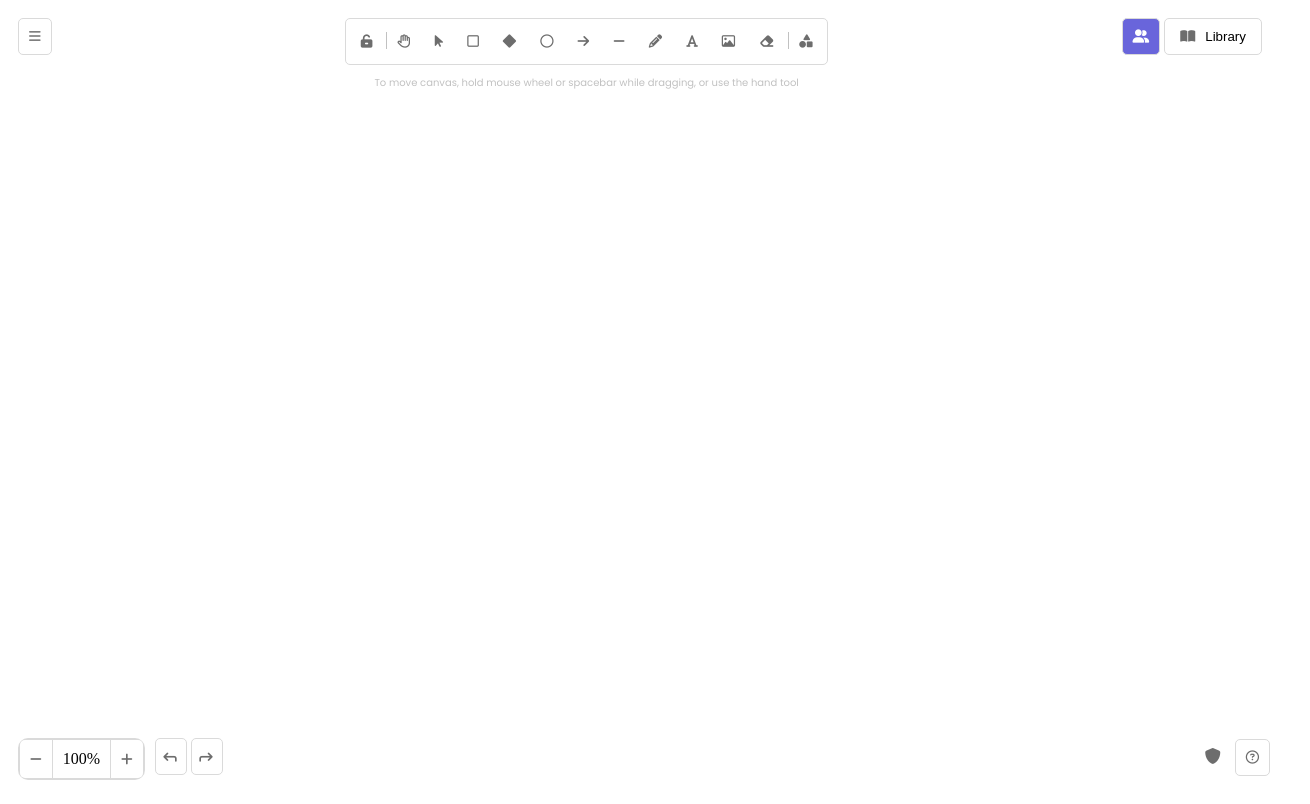
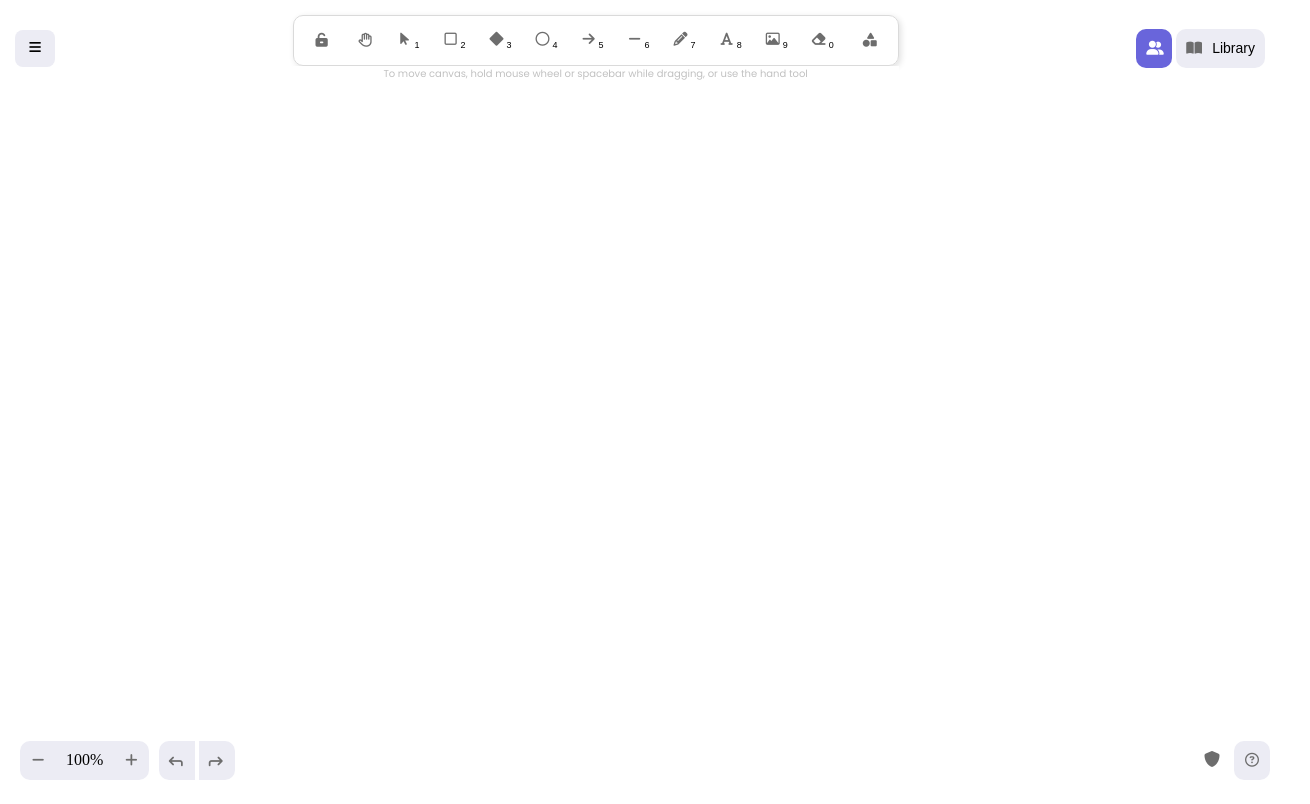
Before and after one commit to kvk98/excalidraw-clone, a plain HTML site: page index.html in a window 1280 px wide. Shown: the whole page, 1310 px wide, since content can reach past the window. Drawn offline with Linux system fonts and the light colour scheme.

Commit message:
my contest2 submission

```diff
--- /dev/null
+++ b/freehand.js
@@ -0,0 +1,22 @@
+// let back = document.getElementById("vamshi");
+// back.innerHTML= "vamhi";
+
+
+const pencil = document.getElementById("pencil");
+
+let isPencilActive = false;
+
+function onPencilClick() {
+    pencil.classList.toggle("active");
+    isPencilActive = !isPencilActive;
+
+    if(isPencilActive) {
+        canvas.style.cursor = "crosshair";
+        canvas.addEventListener("mousedown", onMouseDown);
+    }
+    else {
+        canvas.style.cursor = "auto";
+        canvas.removeEventListener("mousedown", onMouseDown);
+    }
+}
+pencil.addEventListener("click", onPencilClick);
--- a/index.html
+++ b/index.html
@@ -17,7 +17,7 @@
 <body>
     <div class="topbar">
         <div class="topbarMenu">
-            <button><i class="fa-solid fa-bars" style="color: #7f7f7f;"></i></button>
+            <button class="menu"><i class="fa-solid fa-bars"></i></button>
             <!-- <ul class="dropdown">
                 <li><a href="#"><i class="fa-regular fa-folder" style="color: #7f7f7f;"></i>Open</a></li>
                 <li><a href="#"><i class="fa-solid fa-download" style="color: #7f7f7f;"></i>Save to...</a></li>
@@ -51,55 +51,58 @@
         </div>
         <div>
             <div class="topbarTools">
-                <button><i class="fa-solid fa-unlock-keyhole" style="color: #6d6d6d;"></i></i></button>
+                <button class="btn"><i class="fa-solid fa-unlock-keyhole" style="color: #6d6d6d;"></i></i></button>
                 <p class="verticalLine"></p>
-                <button><i class="fa-regular fa-hand" style="color: #6d6d6d;"></i></button>
-                <button><i class="fa-solid fa-arrow-pointer" style="color: #6d6d6d;"></i></button>
-                <button><i class="fa-regular fa-square" style="color: #6d6d6d;"></i></button>
-                <button><i class="fa-solid fa-diamond" style="color: #6d6d6d;"></i></button>
-                <button><i class="fa-regular fa-circle" style="color: #6d6d6d;"></i></button>
-                <button><i class="fa-solid fa-arrow-right" style="color: #6d6d6d;"></i></button>
-                <button><i class="fa-solid fa-minus" style="color: #6d6d6d;"></i></button>
-                <button><i class="fa-solid fa-pencil" style="color: #6d6d6d;"></i></button>
-                <button><i class="fa-solid fa-font" style="color: #6d6d6d;"></i></button>
-                <button><i class="fa-regular fa-image" style="color: #6d6d6d;"></i></button>
-                <button><i class="fa-solid fa-eraser" style="color: #6d6d6d;"></i></button>
+                <button class="btn"><i class="fa-regular fa-hand" style="color: #6d6d6d;"></i></button>
+                <button class="btn"><i class="fa-solid fa-arrow-pointer" style="color: #6d6d6d;"></i><sub>1</sub></button>
+                <button class="btn"><i class="fa-regular fa-square" style="color: #6d6d6d;"></i><sub>2</sub></button>
+                <button class="btn"><i class="fa-solid fa-diamond" style="color: #6d6d6d;"></i><sub>3</sub></button>
+                <button class="btn"><i class="fa-regular fa-circle" style="color: #6d6d6d;"></i><sub>4</sub></button>
+                <button class="btn"><i class="fa-solid fa-arrow-right" style="color: #6d6d6d;"></i><sub>5</sub></button>
+                <button class="btn"><i class="fa-solid fa-minus" style="color: #6d6d6d;"></i><sub>6</sub></button>
+                <button class="btn" id="pencil"><i class="fa-solid fa-pencil" style="color: #6d6d6d;"></i><sub>7</sub></button>
+                <button class="btn"><i class="fa-solid fa-font" style="color: #6d6d6d;"></i><sub>8</sub></button>
+                <button class="btn"><i class="fa-regular fa-image" style="color: #6d6d6d;"></i><sub>9</sub></button>
+                <button class="btn"><i class="fa-solid fa-eraser" style="color: #6d6d6d;"></i><sub>0</sub></button>
                 <p class="verticalLine"></p>
-                <button><i class="fa-solid fa-shapes" style="color: #6d6d6d;"></i></button>
+                <button class="btn"><i class="fa-solid fa-shapes" style="color: #6d6d6d;"></i></button>
             </div>
             <div class="instruction">
                 <p>To move canvas, hold mouse wheel or spacebar while dragging, or use the hand tool</p>
             </div>
         </div>
-        <div class="topbarRightMenu">
-            <button style="background-color: #6965db;"><i class="fa-solid fa-user-group" style="color: white ;background-color: #6965db;"></i></button>
-            <button>
-                <p><i class="fa-solid fa-book-open" style="color: #6d6d6d;"></i>Library</p>
+        <div class="rightbtns">
+            <button class="btn" style="background-color: #6965db; border-radius: 10px; color: white;"><i class="fa-solid fa-user-group"></i></button>
+            <button class="btn" style="background-color: #ececf4; border-radius: 10px;">
+                <p style="background-color: transparent;"><i class="fa-solid fa-book-open" style="color: #6d6d6d;padding-right: 10px;"></i>Library</p>
             </button>
         </div>
     </div>
-
+    <canvas id="canvas"></canvas>
     <div class="bottom">
         <div class="bottombar">
             <div class="bottomIcons">
                 <div>
                     <div class="zoomIcons">
-                    <button><i class="fa-solid fa-minus" style="color: #6d6d6d;"></i></button>
+                        <button class="btn" style="background-color: #ececf4;border-top-left-radius: 10px;border-bottom-left-radius: 10px;"><i class="fa-solid fa-minus" style="color: #6d6d6d;"></i></button>
                         <p>100%</p>
-                    <button><i class="fa-solid fa-plus" style="color: #6d6d6d;"></i></button>
+                        <button class="btn" style="background-color: #ececf4;border-top-right-radius: 10px;border-bottom-right-radius: 10px;"><i class="fa-solid fa-plus" style="color: #6d6d6d;"></i></button>
+                    </div>
+                </div>
+                <div class="undoRedo">
+                    <button class="btn" style="background-color: #ececf4; border-top-left-radius: 10px;border-bottom-left-radius: 10px;"><i class="fa-solid fa-arrow-turn-up fa-rotate-270" style="color: #6d6d6d;"></i></button>
+                    <button class="btn" style="background-color: #ececf4;border-top-right-radius: 10px;border-bottom-right-radius: 10px;"><i class="fa-solid fa-arrow-turn-down fa-rotate-270" style="color: #6d6d6d;"></i></button>
                 </div>
             </div>
             <div>
-                <button><i class="fa-solid fa-arrow-turn-up fa-rotate-270" style="color: #6d6d6d;"></i></button>
-                <button><i class="fa-solid fa-arrow-turn-down fa-rotate-270" style="color: #6d6d6d;"></i></button>
-            </div>
-        </div>
-        <div>
-            <i class="fa-solid fa-shield" style="color: #6d6d6d;"></i>
-            <button><i class="fa-regular fa-circle-question" style="color: #6d6d6d;"></i></button>
+                <i class="fa-solid fa-shield" style="color: #6d6d6d;"
+                    title="Your drawings are end-to-end encripted so Excalidraw's servers will never see them."></i>
+                <button class="btn" style="background-color: #ececf4; border-radius: 10px;"><i class="fa-regular fa-circle-question" style="color: #6d6d6d;"></i></button>
             </div>
         </div>
     </div>
+    <script src="script.js"></script>
+    <script src="freehand.js"></script>
 </body>
 
 </html>
--- a/script.js
+++ b/script.js
@@ -0,0 +1,43 @@
+
+// let back = document.getElementById("vamshi");
+// back.innerHTML= "vamhi";
+
+const canvas = document.getElementById("canvas");
+canvas.width = window.innerWidth;
+canvas.height = window.innerHeight;
+const c = canvas.getContext("2d");
+
+function drawLine(p1, p2, color = "red", thickness= 2){
+    c.beginPath();
+    c.strokeStyle = color;
+    c.lineWidth = thickness;
+    c.moveTo(p1.x, p1.y);
+    c.lineTo(p2.x, p2.y);
+    c.stroke();
+    c.closePath();
+}
+
+let drawingColor = "red";
+let previousPosition = null;
+
+function onMouseDown(event) {
+    previousPosition = [event.clientX, event.clientY];
+    c.lineWidth = 2;
+    canvas.addEventListener("mousemove", onMouseMove);
+    canvas.addEventListener("mouseup", onMouseUp);
+}
+
+function onMouseMove (event) {
+    let currentPosition = [event.clientX, event.clientY];
+
+    c.beginPath();
+    c.moveTo(...previousPosition);
+    c.lineTo(...currentPosition);
+    c.stroke();
+    c.closePath();
+    previousPosition = currentPosition;
+}
+
+function onMouseUp (event) {
+    canvas.removeEventListener("mousemove", onMouseMove);
+}
--- a/style.css
+++ b/style.css
@@ -6,8 +6,86 @@
 
 *{
     background-color: white;
+    margin: 0px;
+    padding: 0px;
+}
+body {
+    width: 100vw;
+    height: 100vh;
+    overflow: hidden;
+    position: relative;
+}
+i {
+    background-color: transparent;
+    width: 16px;
+    height: 16px;
+}
+#canvas {
+    width: 100vw;
+    height: 100vh;
+    top: 0px;
 }
 
+.topbar {
+    position: absolute;
+    width: 100vw;
+    display: flex;
+    justify-content: space-between;
+    align-items: center;
+    padding: 15px;
+}
+.menu {
+    background-color: #ececf4;
+    border-radius: 8px;
+    border: none;
+    padding: 10px 12px;
+}
+
+.menu:hover {
+    background-color: rgba(236, 236, 244, 0.6);
+    cursor: pointer;
+}
+.btn {
+    border: none;
+    padding: 11px 10px;
+    background-color: transparent;
+    cursor: pointer;
+    font-size: 14px !important;
+}
+.btn:hover{
+    background-color: #ececf3;
+    border-radius: 10px;
+}
+
+.active {
+    background-color: #e0dfff;
+    border-radius: 4px;
+    color: white;
+}
+.topbarTools {
+    background-color: transparent;
+    display: flex;
+    align-items: center;
+    gap: 3px;
+    border-radius: 10px;
+    padding: 4px 10px;
+    box-shadow: 2px 2px 6px #e1e1e1;
+    border: 1px solid #dadada;
+
+}
+.verticalLine {
+    border-right: 2px solid black;
+    display: inline;
+}
+sub {
+    font-size: xx-small;
+    padding-left: 2px;
+    background-color: transparent;
+}
+
+.rightbtns {
+    margin-right:30px ;
+}
 /* ul {
     list-style: none;
 }
@@ -34,75 +112,33 @@ ul li ul.dropdown {
     z-index: 999;
     display: none;
 } */
-button:hover {
-    background-color: #eaeaea;
-    cursor: pointer;
-}
-button>i:hover {
-    background-color: #eaeaea;
 
-}
-
-button {
-   border: 1px solid #dadada;
+/* button {
+   border: none;
    border-radius: 5px;
    padding: 10px;
-}
-.topbarTools {
-    padding: 5px;
-}
-.topbarTools>button {
-   border: 0px solid #dadada;
-   border-radius: 5px;
-   padding: 10px;
-}
-.topbarTools>p {
-    border-right: 1px solid #c1c1c1ff;
-}
+} */
 
-.topbar {
-    display: flex;
-    justify-content: space-between;
-    /* align-items: center; */
-    padding: 10px 10px;
-}
 
-.topbarTools {
-    border: 1px solid #dadada;
-    border-radius: 5px;
-    /* display: flex; */
-}
-.topbarTools>p {
-    display: inline;
-}
 .instruction>p{
     text-align: center;
     color: #c1c1c1;
     font-family: 'Poppins', sans-serif;
     font-size: x-small;
 }
-.topbarRightMenu >:nth-child(2)>p>i {
-    padding-right: 10px;
-}
-.topbarRightMenu >:nth-child(2)>p {
-    padding: 0px 5px ;
-    margin: 0px;
-}
+
 .bottom {
-    position: fixed;
+    position: absolute;
+    z-index: 100;
+    left: 20px;
+    bottom: 20px;
 }
 .bottombar {
     display: flex;
     justify-content: space-between;
-    padding: 10px;
-    position: fixed;
-    bottom: 10px;
-
 }
 .bottomIcons {
-    /* margin-bottom: 10px; */
     display: flex;
-
 }
 .bottomIcons>div:first-child {
     padding-right: 10px;
@@ -114,19 +150,18 @@ button {
 .bottombar>div:last-child>i {
     padding: 10px;
 }
-.zoomIcons>button {
-    border: none;
-    padding: 10px;
-}
+
 .zoomIcons{
     display: flex;
-    border: 2px solid #dadada;
-    border-radius: 10px;
 }
 .zoomIcons>p {
     margin: 0px;
     padding: 10px;
-    border-left: 1px solid #dadada;
-    border-right: 1px solid #dadada;
+    /* border-left: 1px solid #dadada; */
+    /* border-right: 1px solid #dadada; */
+    background-color: #ececf4;
+}
+.undoRedo>button {
+    display: inline-block;
 
 }
```
Lines whose indentation alone changed are shown as unchanged.
